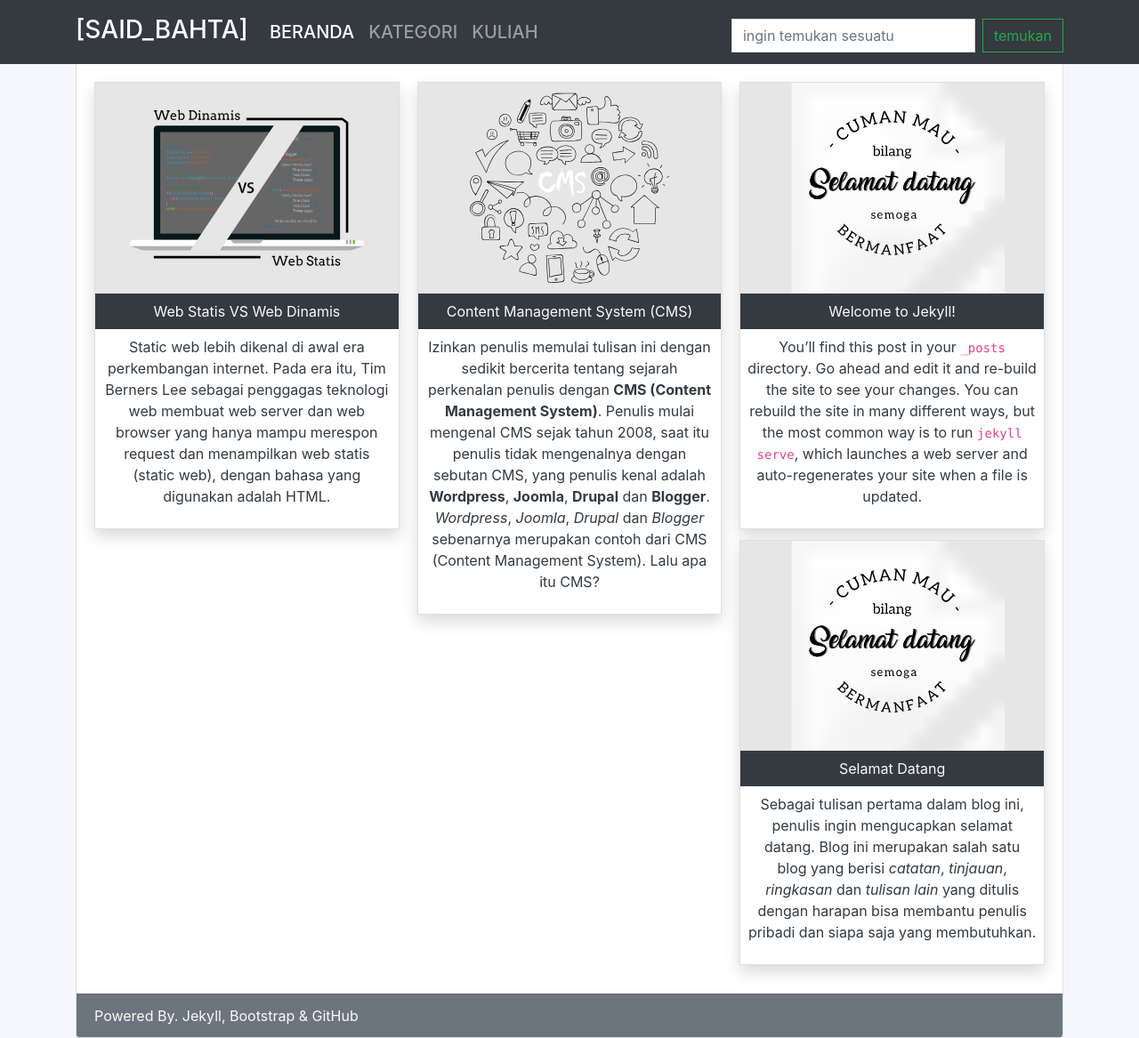
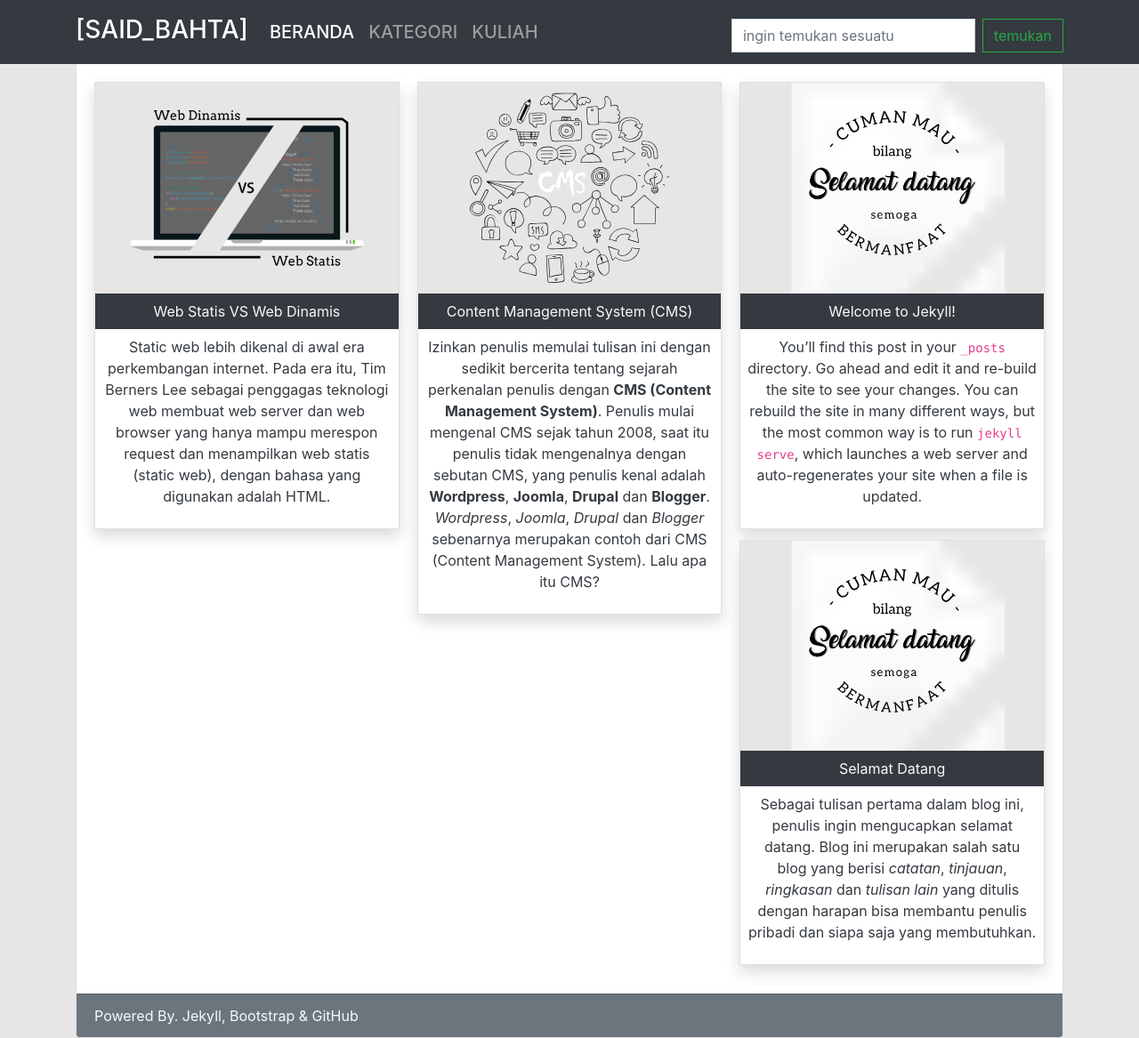
Before and after one commit to surtinaali/blog, a Jekyll site: the page built from index.html, in a window 1280 px wide and 1167 px high. Shown: the whole window at 89% size. Built offline with Jekyll 4.4.1, drawn with Linux system fonts in a browser that asks for light colours.

Commit message:
ganti warna background

```diff
--- a/_layouts/page.html
+++ b/_layouts/page.html
@@ -9,7 +9,7 @@
     <link rel="stylesheet" href="{{site.baseurl}}/assets/style/css/bootstrap.min.css">
 </head>
 
-<body style="background:#f6f7fc">
+<body style="background:#e6e6e6">
     <nav class="navbar sticky-top navbar-expand-lg navbar-dark bg-dark pt-3">
         <div class="container">
             <a class="navbar-brand pt-0" href="{{site.baseurl}}/about">
```
